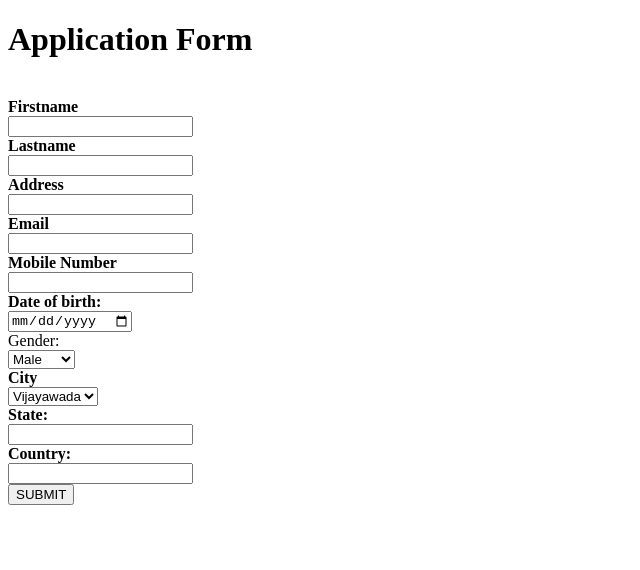
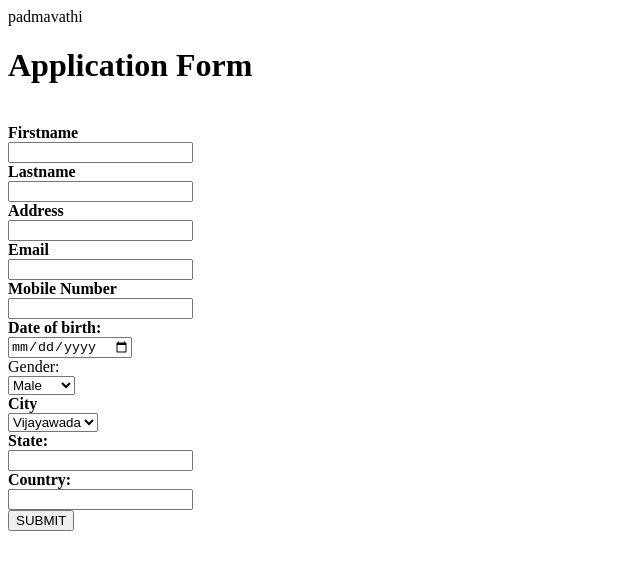
Before and after one commit to padhu17/ApplicationForm, a plain HTML site: page ApplicationForm/index.html in a window 1280 px wide. Shown: the whole page, without its empty margins (0-640 px from the left). Drawn offline with Linux system fonts and the light colour scheme.

Commit message:
added index.html2

```diff
--- a/ApplicationForm/index.html
+++ b/ApplicationForm/index.html
@@ -1,5 +1,6 @@
 <!DOCTYPE html>
 <head>
+  <tagname>padmavathi</tagname>
     <h1>Application Form</h1>
 </head>
 <body>
```
Also changed, not shown: ApplicationForm/index2.html (added).
